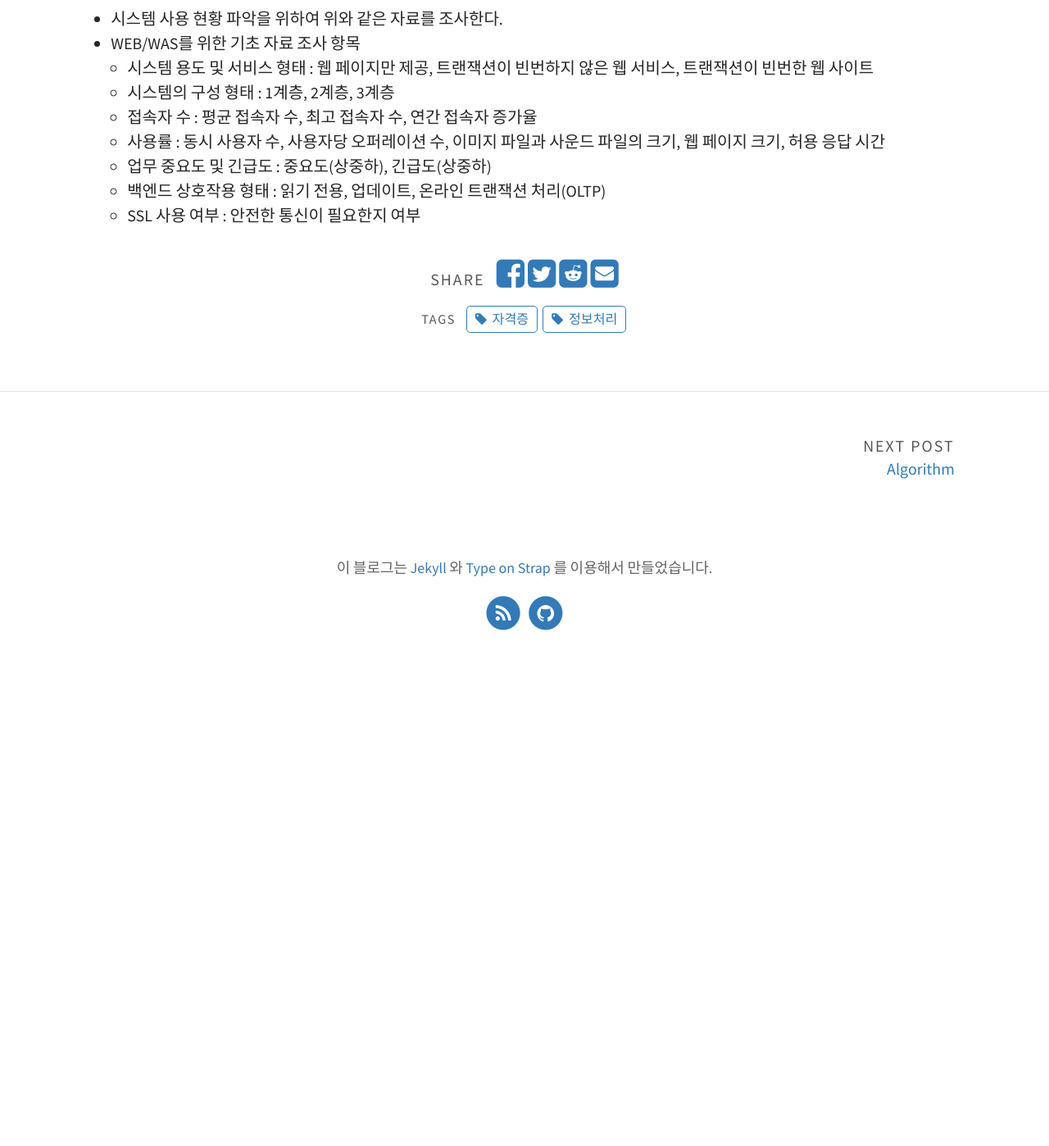
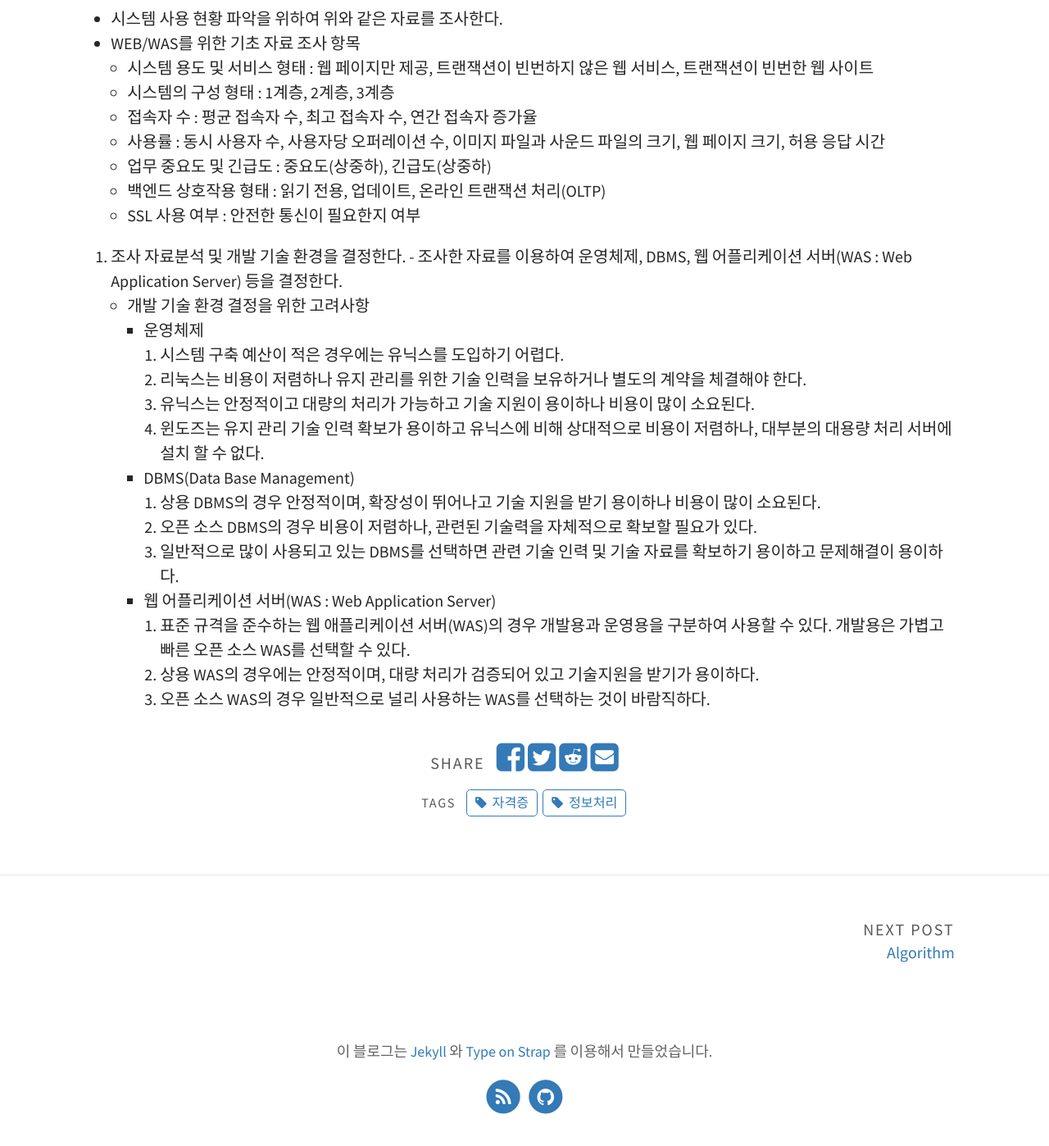
Before and after one commit to starsol89/starsol89.github.io, a Jekyll site: the page built from _posts/2020-04-01-IP.md, in a window 1280 px wide and 1400 px high, scrolled down 2326 px. Shown: the whole window at 82% size. Built offline with Jekyll 4.4.1, drawn with Linux system fonts in a browser that asks for light colours; before the commit the page ends 3136 px from its top, so only the background shows below that.

Commit message:
개발 기술 환경 결정을 위한 고려사항 정리

```diff
--- a/_posts/2020-04-01-IP.md
+++ b/_posts/2020-04-01-IP.md
@@ -98,3 +98,25 @@ tags: [정보처리, 자격증]
   - 업무 중요도 및 긴급도 : 중요도(상중하), 긴급도(상중하)
   - 백엔드 상호작용 형태 : 읽기 전용, 업데이트, 온라인 트랜잭션 처리(OLTP)
   - SSL 사용 여부 : 안전한 통신이 필요한지 여부
+
+2.  조사 자료분석 및 개발 기술 환경을 결정한다. - 조사한 자료를 이용하여 운영체제, DBMS, 웹 어플리케이션 서버(WAS : Web Application Server) 등을 결정한다.
+
+    - 개발 기술 환경 결정을 위한 고려사항
+
+      - 운영체제
+
+        1.  시스템 구축 예산이 적은 경우에는 유닉스를 도입하기 어렵다.
+        2.  리눅스는 비용이 저렴하나 유지 관리를 위한 기술 인력을 보유하거나 별도의 계약을 체결해야 한다.
+        3.  유닉스는 안정적이고 대량의 처리가 가능하고 기술 지원이 용이하나 비용이 많이 소요된다.
+        4.  윈도즈는 유지 관리 기술 인력 확보가 용이하고 유닉스에 비해 상대적으로 비용이 저렴하나, 대부분의 대용량 처리 서버에 설치 할 수 없다.
+
+      - DBMS(Data Base Management)
+
+        1.  상용 DBMS의 경우 안정적이며, 확장성이 뛰어나고 기술 지원을 받기 용이하나 비용이 많이 소요된다.
+        2.  오픈 소스 DBMS의 경우 비용이 저렴하나, 관련된 기술력을 자체적으로 확보할 필요가 있다.
+        3.  일반적으로 많이 사용되고 있는 DBMS를 선택하면 관련 기술 인력 및 기술 자료를 확보하기 용이하고 문제해결이 용이하다.
+
+      - 웹 어플리케이션 서버(WAS : Web Application Server)
+        1.  표준 규격을 준수하는 웹 애플리케이션 서버(WAS)의 경우 개발용과 운영용을 구분하여 사용할 수 있다. 개발용은 가볍고 빠른 오픈 소스 WAS를 선택할 수 있다.
+        2.  상용 WAS의 경우에는 안정적이며, 대량 처리가 검증되어 있고 기술지원을 받기가 용이하다.
+        3.  오픈 소스 WAS의 경우 일반적으로 널리 사용하는 WAS를 선택하는 것이 바람직하다.
```
